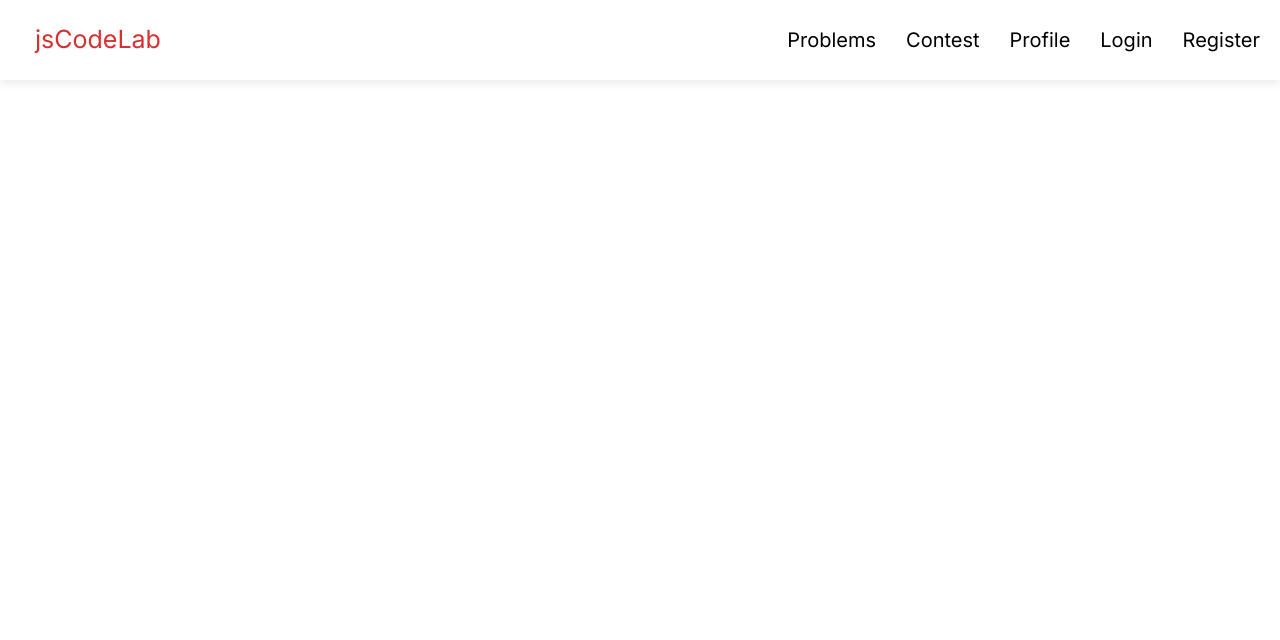
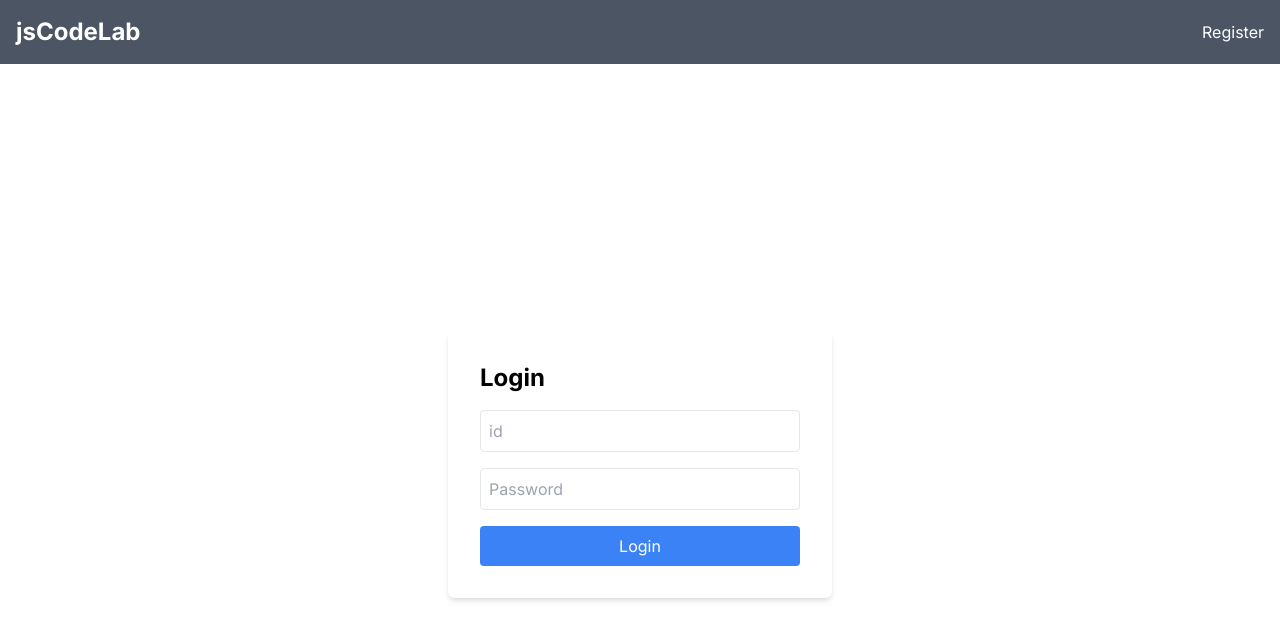
Before and after one commit to dhruvasnayak/jsCodeLab, a Next.js app: page / in a window 1280 px wide. Shown: the top 640 px of the page. Built offline with nearby package versions, Linux system fonts and the light colour scheme.

Commit message:
layout changes

```diff
--- a/Components/Navbar.js
+++ b/Components/Navbar.js
@@ -26,20 +26,17 @@ function Navbar() {
         </div>
 
         <ul className={`navbar-menu ${isActive ? 'active' : ''}`}>
-          <Link href="/problems" className="link">
+          <Link href="/home" className="link">
+            Home
+          </Link>
+          <Link href="/home/problems" className="link">
             Problems
           </Link>
-          <Link href="/contest" className="link">
+          <Link href="/home/contest" className="link">
             Contest
           </Link>
-          <Link href="/profile" className="link">
+          <Link href="/home/profile" className="link">
             Profile
-          </Link>
-          <Link href="/login" className="link">
-            Login
-          </Link>
-          <Link href="/register" className="link">
-            Register
           </Link>
         </ul>
 
--- /dev/null
+++ b/app/home/layout.js
@@ -0,0 +1,13 @@
+import Navbar from "@/Components/Navbar"
+
+const Layout = ({ children }) => {
+
+    return(
+        <div>
+        <Navbar />
+        {children}
+        </div>
+    )
+}
+
+export default Layout;
--- /dev/null
+++ b/app/home/page.js
@@ -0,0 +1,14 @@
+export default function Home() {
+    return (
+        <div>
+            <div className="bg-blue-100 py-12 px-4 mt-10 text-center">
+                <h1 className="text-3xl font-bold mb-4">
+                    Welcome to jsCodeLab
+                </h1>
+                <p className="text-lg text-gray-700">
+                    Here, your journey to JavaScript mastery begins. we've crafted a platform where you can explore the fascinating world of JavaScript, no matter your experience level.
+                </p>
+            </div>
+            {/* Additional content or sections can be added here */}
+        </div>)
+}
--- a/app/layout.tsx
+++ b/app/layout.tsx
@@ -18,7 +18,6 @@ export default function RootLayout({
   return (
     <html lang="en">
       <body className={inter.className}>
-      <Navbar />
       {children}
       </body>
     </html>
--- a/app/login/page.js
+++ /dev/null
@@ -1,91 +0,0 @@
-"use client"
-import React from 'react';
-import { useState } from 'react';
-
-export default function Register() {
-
-    const [formData, setFormData] = useState({
-        id: "",
-        password: ""
-    })
-
-    const handelChange = (e) => {
-
-        const { name, value } = e.target;
-        setFormData({ ...formData, [name]: value })
-    }
-
-    const handelSubmit = async (e) => {
-
-        const temp = formData
-
-        e.preventDefault();
-        try {
-            const response = await fetch('/api/login', {
-                method: 'POST',
-                headers: {
-                    'Content-Type': 'application/json',
-                },
-                body: JSON.stringify(formData),
-            })
-                .then(response => response.json())
-                .then(data => {
-                    if(data[0].user_id==temp.id && data[0].user_password==temp.password)
-                    {
-                        console.log("logged")
-                    }
-                    else{
-                        console.log("not logged")
-                    }
-                })
-                .catch(error => {
-                    console.error('Error:', error);
-                });
-        } catch (error) {
-            console.error('Registration Failed', error);
-        }
-
-        setFormData(
-            {
-                id: "",
-                password: ""
-            })
-
-    }
-
-    return (
-        <div className="min-h-screen flex items-center justify-center">
-            <div className="bg-white shadow-md p-8 rounded-md w-96">
-                <h2 className="text-2xl font-bold mb-4">Register</h2>
-                <form onSubmit={handelSubmit}>
-                    <div className="mb-4">
-                        <input type="text"
-                            className="w-full p-2 border rounded"
-                            placeholder="id"
-                            maxLength={10}
-                            required
-                            name="id"
-                            value={formData.id}
-                            onChange={handelChange} />
-                    </div>
-                    <div className="mb-4">
-                        <input type="password"
-                            className="w-full p-2 border rounded"
-                            maxLength={10}
-                            required
-                            placeholder="Password"
-                            name="password"
-                            value={formData.password}
-                            onChange={handelChange} />
-                    </div>
-                    <button
-                        type="submit"
-                        className="w-full bg-blue-500 text-white p-2 rounded hover:bg-blue-600"
-                    >
-                        Register
-                    </button>
-                </form>
-            </div>
-        </div>
-    );
-}
--- a/app/page.jsx
+++ b/app/page.jsx
@@ -1,10 +1,107 @@
-import Image from 'next/image'
-import Link from 'next/link'
-export default function Home() {
+"use client"
+import React from 'react';
+import { useState } from 'react';
+import Link from 'next/link';
+import { useRouter } from 'next/navigation';
+
+export default function Login() {
+
+  const router = useRouter();
+
+  const [formData, setFormData] = useState({
+    id: "",
+    password: ""
+  })
+
+  const handelChange = (e) => {
+
+    const { name, value } = e.target;
+    setFormData({ ...formData, [name]: value })
+  }
+
+  const handelSubmit = async (e) => {
+
+    const temp = formData
+
+    e.preventDefault();
+    try {
+      const response = await fetch('/api/login', {
+        method: 'POST',
+        headers: {
+          'Content-Type': 'application/json',
+        },
+        body: JSON.stringify(formData),
+      })
+        .then(response => response.json())
+        .then(data => {
+          if (data[0].user_id == temp.id && data[0].user_password == temp.password) {
+            router.push('/home');
+            console.log("logged")
+          }
+          else {
+            console.log("not logged")
+          }
+        })
+        .catch(error => {
+          console.error('Error:', error);
+        });
+    } catch (error) {
+      console.error('Registration Failed', error);
+    }
+
+    setFormData(
+      {
+        id: "",
+        password: ""
+      })
+
+  }
+
   return (
-   <div>
+    <div>
+      <div className="bg-gray-600 p-4">
+        <div className="flex items-center justify-between">
+          <div className="text-white text-2xl font-bold">jsCodeLab</div>
+          <div>
+            <Link href="/register" className="text-white hover:text-gray-300">Register</Link>
+          </div>
+        </div>
+      </div>
 
+      <div className="min-h-screen flex items-center justify-center">
 
-   </div>
-   )
+        <div className="bg-white shadow-md p-8 rounded-md w-96">
+          <h2 className="text-2xl font-bold mb-4">Login</h2>
+          <form onSubmit={handelSubmit}>
+            <div className="mb-4">
+              <input type="text"
+                className="w-full p-2 border rounded"
+                placeholder="id"
+                maxLength={10}
+                required
+                name="id"
+                value={formData.id}
+                onChange={handelChange} />
+            </div>
+            <div className="mb-4">
+              <input type="password"
+                className="w-full p-2 border rounded"
+                maxLength={10}
+                required
+                placeholder="Password"
+                name="password"
+                value={formData.password}
+                onChange={handelChange} />
+            </div>
+            <button
+              type="submit"
+              className="w-full bg-blue-500 text-white p-2 rounded hover:bg-blue-600"
+            >
+              Login
+            </button>
+          </form>
+        </div>
+      </div>
+    </div>
+  );
 }
--- a/app/register/page.js
+++ b/app/register/page.js
@@ -1,8 +1,13 @@
 "use client"
 import React from 'react';
 import { useState } from 'react';
+import Link from 'next/link';
+import { useRouter } from 'next/navigation';
+
 
 export default function Register() {
+
+    const router = useRouter();
 
     const [formData, setFormData] = useState({
         id: "",
@@ -39,6 +44,7 @@ export default function Register() {
                 body: JSON.stringify(formData),
             });
             if (response.ok) {
+                router.push('/');
                 console.log('Registration successful');
             } else {
                 console.error('Registration failed');
@@ -50,6 +56,15 @@ export default function Register() {
     }
 
     return (
+        <div>
+        <div className="bg-gray-600 p-4">
+          <div className="flex items-center justify-between">
+            <div className="text-white text-2xl font-bold">jsCodeLab</div>
+            <div>
+              <Link href="/" className="text-white hover:text-gray-300">Login</Link>
+            </div>
+          </div>
+        </div>
         <div className="min-h-screen flex items-center justify-center">
             <div className="bg-white shadow-md p-8 rounded-md w-96">
                 <h2 className="text-2xl font-bold mb-4">Register</h2>
@@ -112,5 +127,6 @@ export default function Register() {
                 </form>
             </div>
         </div>
+        </div>
     );
 }
```
Also changed, not shown: app/home/contest/page.js (renamed from app/contest/page.js), app/home/problems/[question]/page.js (renamed from app/problems/[question]/page.js), app/home/problems/page.js (renamed from app/problems/page.js), app/home/profile/page.js (renamed from app/profile/page.js).
